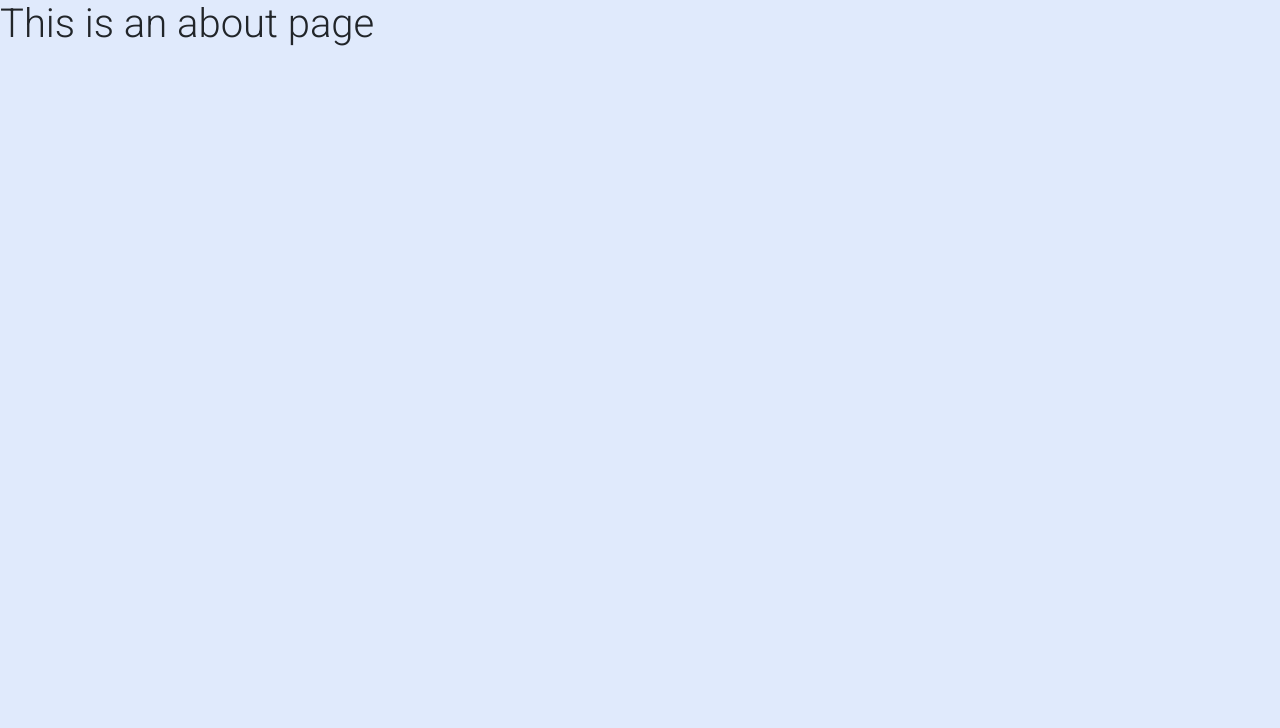
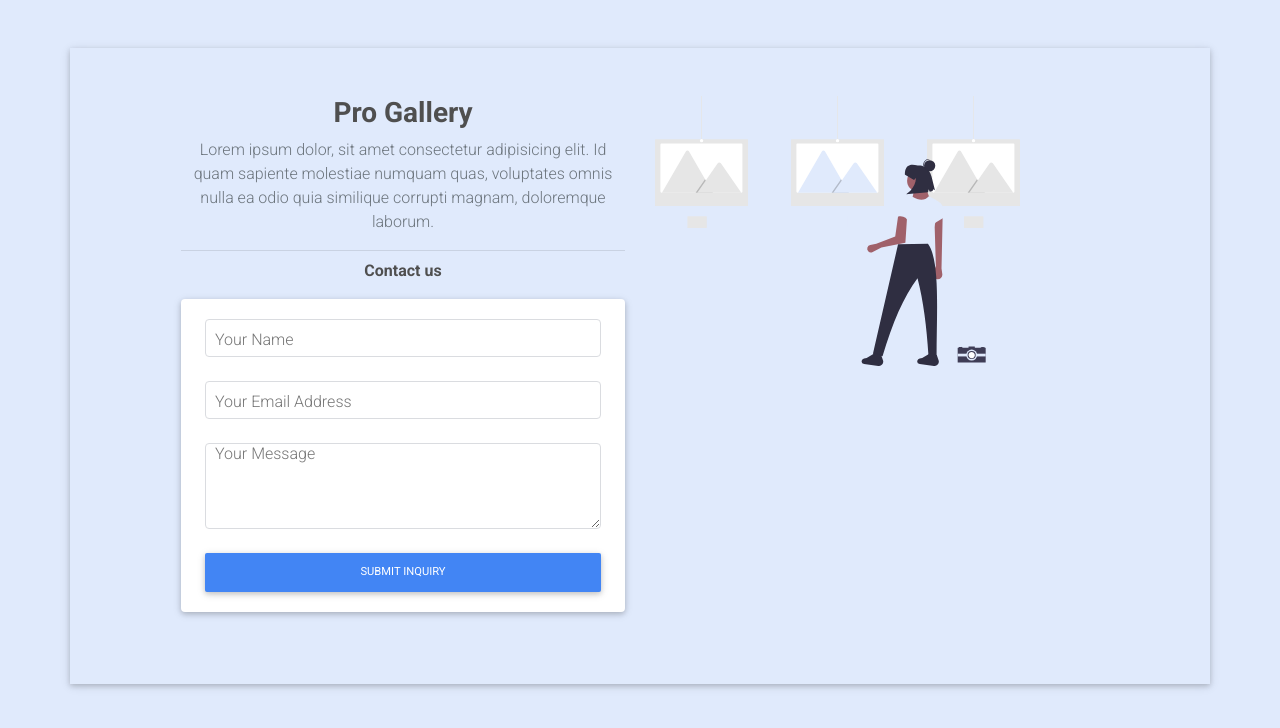
Before and after one commit to jaures-appia/gallery-frontend, a Vue app: page /about in a window 1280 px wide. Shown: the top 728 px of the page. Built offline with nearby package versions, Linux system fonts and the light colour scheme.

Commit message:
create about page

```diff
--- a/public/index.html
+++ b/public/index.html
@@ -4,7 +4,7 @@
     <meta charset="UTF-8">
     <meta name="viewport" content="width=device-width, initial-scale=1, shrink-to-fit=no">
     <meta http-equiv="x-ua-compatible" content="ie=edge">
-    <title>Material Design for Bootstrap</title>
+    <title>Pro-gallery</title>
     <!-- MDB icon -->
     <link rel="icon" href="img/mdb-favicon.ico" type="image/x-icon">
     <!-- Font Awesome -->
--- a/src/components/Header.vue
+++ b/src/components/Header.vue
@@ -3,7 +3,7 @@
         <header>
             <!--Navbar -->
             <nav class="mb-1 navbar navbar-expand-lg navbar-dark blue">
-                <a class="navbar-brand" href="#">Navbar</a>
+                <router-link class="navbar-brand" to="#">Pro-gallery</router-link>
                 <button class="navbar-toggler" type="button" data-toggle="collapse" data-target="#navbarSupportedContent-333"
                 aria-controls="navbarSupportedContent-333" aria-expanded="false" aria-label="Toggle navigation">
                 <span class="navbar-toggler-icon"></span>
@@ -16,11 +16,9 @@
                 <ul class="navbar-nav ml-auto nav-flex-icons">
                     <li class="nav-item">
                         <router-link class="nav-link" to="/my-photos">Photos</router-link>
-                        <!-- <a class="nav-link" href="index2.html">Photos</a> -->
                     </li>
                     <li class="nav-item">
                         <router-link class="nav-link" to="/add-photo">Add Photo</router-link>
-                        <!-- <a class="nav-link" href="/add-photo">Add Photo</a> -->
                     </li>
 
                     <li class="nav-item dropdown">
@@ -33,7 +31,6 @@
                     <div class="dropdown-menu dropdown-menu-right dropdown-default"
                         aria-labelledby="navbarDropdownMenuLink-333">
                         <router-link class="dropdown-item" to="/profile">my profile</router-link>
-                        <!-- <a class="dropdown-item" href="profile.html">my profile</a> -->
                         <a class="dropdown-item" href="#">Logout</a>
                     </div>
                     </li>
--- a/src/views/About.vue
+++ b/src/views/About.vue
@@ -1,5 +1,91 @@
 <template>
   <div class="about">
-    <h1>This is an about page</h1>
+  <div class="container my-5 py-5 z-depth-1">
+
+    <!--Section: Content-->
+    <section class="px-md-5 mx-md-5 text-center dark-grey-text">
+
+      <!--Grid row-->
+      <div class="row">
+
+        <!--Grid column-->
+        <div class="col-md-6 mb-4 mb-md-0">
+
+          <h3 class="font-weight-bold">Pro Gallery</h3>
+
+          <p class="text-muted">Lorem ipsum dolor, sit amet consectetur adipisicing elit. Id quam sapiente
+            molestiae
+            numquam quas, voluptates omnis nulla ea odio quia similique corrupti magnam, doloremque laborum.</p>
+
+          <hr class="my-2">
+
+          <p class="font-weight-bold">Contact us</p>
+
+           <form class="" action="">
+
+        <div class="row">
+          <div class="col-12 mb-4">
+
+            <div class="card">
+              <div class="card-body px-4">
+
+                <!-- Name -->
+                <div class="md-form md-outline mt-0">
+                  <input type="text" id="name" class="form-control">
+                  <label for="name">Your Name</label>
+                </div>
+                <!-- Email -->
+                <div class="md-form md-outline">
+                  <input type="text" id="email" class="form-control">
+                  <label for="email">Your Email Address</label>
+                </div>
+                <!-- Message -->
+                <div class="md-form md-outline">
+                  <textarea id="message" class="md-textarea form-control" rows="3"></textarea>
+                  <label for="message">Your Message</label>
+                </div>
+
+                <button type="submit" class="btn btn-primary btn-md btn-block ml-0 mb-0">Submit inquiry</button>
+
+              </div>
+            </div>
+
+          </div>
+        </div>
+
+      </form>
+
+
+        </div>
+        <!--Grid column-->
+
+        <!--Grid column-->
+        <div class="col-md-5 mb-4 mb-md-0">
+
+          <img :src="imgAbout" class="img-fluid" alt="">
+
+        </div>
+        <!--Grid column-->
+
+      </div>
+      <!--Grid row-->
+
+
+    </section>
+    <!--Section: Content-->
+
+  </div>
   </div>
 </template>
+
+<script>
+	import imgAbout from '../assets/undraw_online_gallery_dmv3.svg'
+	export default{
+		name: 'About',
+		data(){
+			return{
+				imgAbout: imgAbout,
+			}
+		}
+	}
+</script>
--- a/src/views/Home.vue
+++ b/src/views/Home.vue
@@ -16,8 +16,8 @@
                   <div class="col-md-6">
                     <h1 class="mb-4 font-weight-bold">Une gallerie de <br><span class="cyan-text">toutes vos photos</span><br>professionelles.</h1>
                     <p class="mb-4 pb-2 dark-grey-text">Lorem ipsum dolor sit amet consectetur adipisicing elit. Quibusdam vitae, culpa qui officia deserunt laborum fuga similique mollit id quos aperiam proident non ut rerum debitis.</p>
-                    <router-link class="nav-link" to="/my-photos">Photos</router-link>
-                    <button type="button" class="btn btn-info btn-rounded btn-md ml-md-0">ABOUT US</button>
+                    <router-link type="button" class="btn btn-info btn-rounded btn-md ml-md-0" to="/about">ABOUT US</router-link>
+                    <!-- <button type="button" class="btn btn-info btn-rounded btn-md ml-md-0"></button> -->
                   </div>
                   <!--Grid column-->
                 <!--Grid column-->
```
